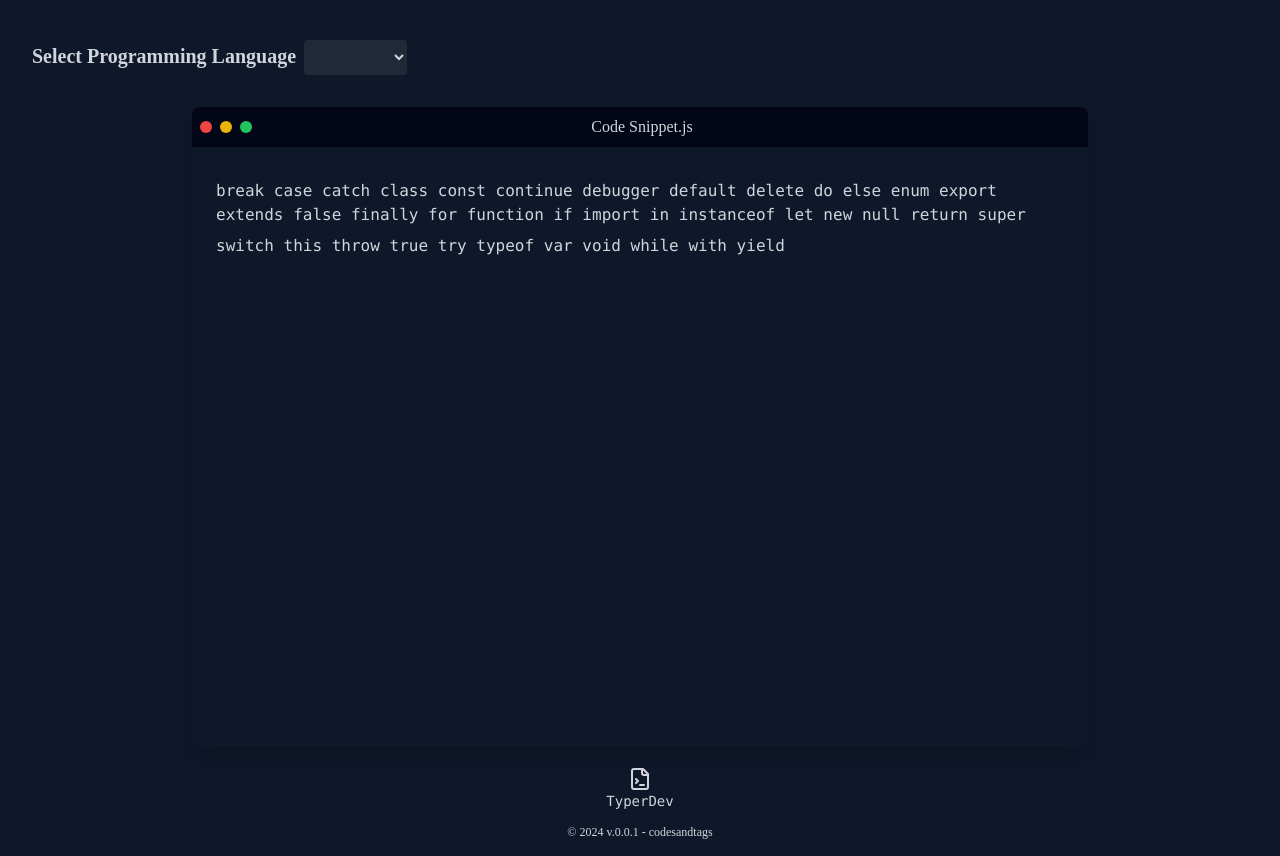
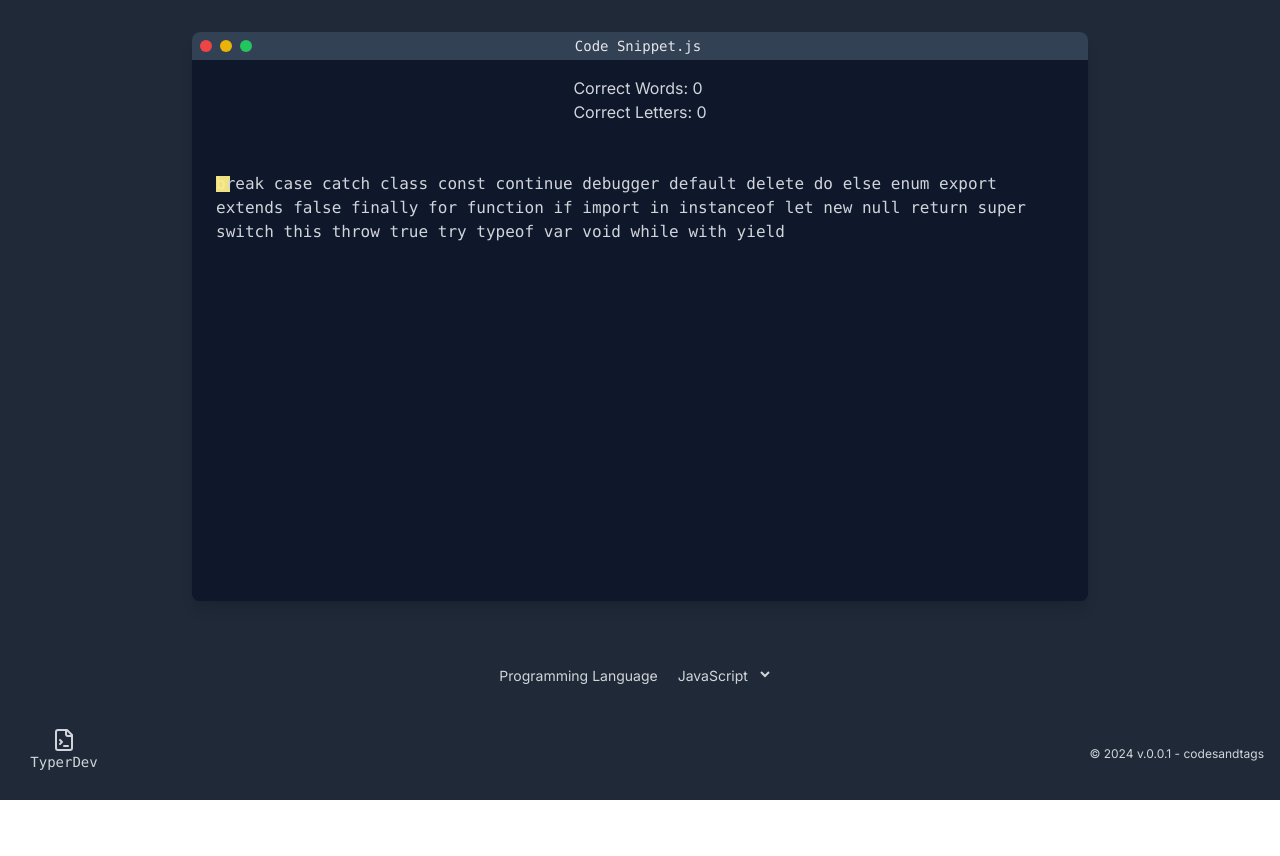
Before and after one commit to codesandtags/typerdev, a React (Vite) app: page / in a window 1280 px wide. After the commit the page ends 800 px from the top, so only its background shows below. Built offline with nearby package versions, Linux system fonts and the light colour scheme.

Commit message:
feat(typing): adding keywords and rules to capture typed words and letters

```diff
--- a/index.html
+++ b/index.html
@@ -5,6 +5,10 @@
     <link rel="icon" type="image/svg+xml" href="/vite.svg" />
     <meta name="viewport" content="width=device-width, initial-scale=1.0" />
     <title>💻 TyperDev</title>
+    <link
+      href="https://fonts.googleapis.com/css2?family=Inter:wght@400;500;600;700&display=swap"
+      rel="stylesheet"
+    />
   </head>
   <body>
     <div id="root"></div>
--- a/package.json
+++ b/package.json
@@ -14,6 +14,7 @@
   },
   "dependencies": {
     "@shadcn/ui": "^0.0.4",
+    "@tailwindcss/typography": "^0.5.15",
     "class-variance-authority": "^0.7.0",
     "clsx": "^2.1.1",
     "framer-motion": "^11.11.10",
--- a/src/App.tsx
+++ b/src/App.tsx
@@ -7,7 +7,7 @@ import { FileTerminal } from 'lucide-react';
 const App: React.FC = () => {
   const { language, setLanguage } = useContext(AppContext);
   const [codeSnippet, setCodeSnippet] = useState<string>(''); // Placeholder for code snippet
-  const languages = ['JavaScript', 'Python', 'Java', 'C++', 'Go']; // Example languages
+  const languages = ['JavaScript', 'Python', 'Java', 'Cpp', 'Go']; // Example languages
 
   const handleLanguageSelect = (selectedLanguage: string) => {
     setCodeSnippet('');
@@ -30,17 +30,17 @@ const App: React.FC = () => {
   }, [language]);
 
   return (
-    <div className="flex min-h-screen flex-col bg-slate-900 text-gray-300">
-      <header className="p-4">
+    <div className="flex h-screen w-screen flex-col bg-gray-800 text-gray-300">
+      <main className="flex flex-grow justify-center px-4 py-8">
+        <CodeDisplay codeSnippet={codeSnippet} />
+      </main>
+      <div className="mx-auto">
         <LanguageSelector
           languages={languages}
           onSelect={handleLanguageSelect}
         />
-      </header>
-      <main className="flex flex-grow">
-        <CodeDisplay codeSnippet={codeSnippet} />
-      </main>
-      <footer className="flex flex-col items-center p-4 text-center">
+      </div>
+      <footer className="flex items-center justify-between p-4 text-center">
         <div className="0 mb-2 w-24 rounded px-2 py-1 text-sm">
           <FileTerminal className="inline-block" />
           <span className="font-mono">TyperDev</span>
--- a/src/components/BlinkingCursor.tsx
+++ b/src/components/BlinkingCursor.tsx
@@ -4,13 +4,14 @@ import { motion } from 'framer-motion';
 const BlinkingCursor: React.FC = () => {
   return (
     <motion.span
-      className="bg-typerdev-yellow mt-2"
+      className="mt-2 bg-yellow-200"
       style={{
         display: 'inline-block',
         width: '14px',
         height: '1em',
-        position: 'relative',
-        top: '0.125em',
+        position: 'absolute',
+        top: '-0.4rem',
+        left: '0',
       }}
       animate={{ opacity: [0, 1] }}
       transition={{ repeat: Infinity, duration: 0.8 }}
--- a/src/components/CodeDisplay.tsx
+++ b/src/components/CodeDisplay.tsx
@@ -1,4 +1,4 @@
-import React from 'react';
+import React, { useState, useEffect } from 'react';
 import TitleBar from './TitleBar';
 import BlinkingCursor from './BlinkingCursor';
 import useTypedCode from '../hooks/useTypedCode';
@@ -9,38 +9,102 @@ interface CodeDisplayProps {
 
 const CodeDisplay: React.FC<CodeDisplayProps> = ({ codeSnippet }) => {
   const [typedCode] = useTypedCode();
+  const [correctWords, setCorrectWords] = useState<number>(0);
+  const [correctLetters, setCorrectLetters] = useState<number>(0);
+  const [isFinished, setIsFinished] = useState<boolean>(false);
+  const [startTime, setStartTime] = useState<number | null>(null);
+  const [endTime, setEndTime] = useState<number | null>(null);
+
+  useEffect(() => {
+    if (typedCode.length === 1 && startTime === null) {
+      setStartTime(Date.now());
+    }
+
+    const snippetWords = codeSnippet.split(/\s+/);
+    const typedWords = typedCode.split(/\s+/);
+
+    let correctWordCount = 0;
+    let correctLetterCount = 0;
+
+    snippetWords.forEach((word, wordIndex) => {
+      if (typedWords[wordIndex] === word) {
+        correctWordCount++;
+        correctLetterCount += word.length;
+      } else if (typedWords[wordIndex]) {
+        const minLength = Math.min(word.length, typedWords[wordIndex].length);
+        for (let i = 0; i < minLength; i++) {
+          if (word[i] === typedWords[wordIndex][i]) {
+            correctLetterCount++;
+          }
+        }
+      }
+    });
+
+    setCorrectWords(correctWordCount);
+    setCorrectLetters(correctLetterCount);
+
+    // Check if the user has finished typing the entire code snippet
+    if (typedCode.length > 0 && typedCode.length === codeSnippet.length) {
+      setIsFinished(true);
+      setEndTime(Date.now());
+    }
+  }, [typedCode, codeSnippet, startTime]);
 
   const renderCode = () => {
     const snippetChars = codeSnippet.split('');
     const typedChars = typedCode.split('');
 
     return snippetChars.map((char, index) => {
-      let className = 'text-dracula-foreground';
+      let className = 'text-foreground-500';
       if (index < typedChars.length) {
         className =
           char === typedChars[index] ? 'text-green-500' : 'text-red-500';
       }
       return (
-        <span key={index} className={className}>
+        <span key={index} className={`${className} relative`}>
           {char}
+          {index === typedChars.length && <BlinkingCursor />}
         </span>
       );
     });
   };
 
+  const totalWords = codeSnippet.split(/\s+/).length;
+  const totalLetters = codeSnippet.length;
+  const accuracy = ((correctLetters / totalLetters) * 100).toFixed(2);
+  const timeTaken =
+    startTime && endTime ? ((endTime - startTime) / 1000).toFixed(2) : null;
+
   return (
-    <div className="w-full flex flex-col items-center justify-start bg-typerdev-background text-typerdev-foreground h-[80vh]">
-      <div className="w-full max-w-4xl bg-slate-900 rounded-lg shadow-lg h-full">
-        <TitleBar title="Code Snippet.js" />
-        <div className="flex-grow p-4 bg-slate-900 rounded-b-lg overflow-y-auto">
-          <pre className="mt-2 p-2 rounded text-dracula-foreground overflow-x-auto whitespace-pre-wrap">
-            <code>
-              {renderCode()}
-              <BlinkingCursor />
-            </code>
-          </pre>
+    <div className="flex w-full max-w-4xl flex-col items-center justify-start rounded-lg bg-slate-900 shadow-lg">
+      <TitleBar title="Code Snippet.js" />
+      {isFinished ? (
+        <div className="p-4">
+          <h2 className="text-2xl font-bold">Results</h2>
+          <p>
+            Correct Words: {correctWords} / {totalWords}
+          </p>
+          <p>
+            Correct Letters: {correctLetters} / {totalLetters}
+          </p>
+          <p>Accuracy: {accuracy}%</p>
+          <p>Time Taken: {timeTaken} seconds</p>
         </div>
-      </div>
+      ) : (
+        <>
+          <div className="p-4">
+            <p>Correct Words: {correctWords}</p>
+            <p>Correct Letters: {correctLetters}</p>
+          </div>
+          {codeSnippet && (
+            <div className="flex-grow overflow-y-auto rounded-b-lg bg-slate-900 p-4">
+              <pre className="text-dracula-foreground mt-2 overflow-x-auto whitespace-pre-wrap rounded p-2">
+                <code>{renderCode()}</code>
+              </pre>
+            </div>
+          )}
+        </>
+      )}
     </div>
   );
 };
--- a/src/components/LanguageSelector.tsx
+++ b/src/components/LanguageSelector.tsx
@@ -11,15 +11,14 @@ const LanguageSelector: React.FC<LanguageSelectorProps> = ({
 }) => {
   return (
     <div className="p-4">
-      <label className="text-xl font-bold" htmlFor="selectProgrammingLanguage">
-        Select Programming Language
+      <label className="text-sm" htmlFor="selectProgrammingLanguage">
+        Programming Language
       </label>
       <select
         id="selectProgrammingLanguage"
         onChange={(e) => onSelect(e.target.value)}
-        className="mx-2 p-2 bg-gray-800 text-gray-300 rounded mt-2"
+        className="mx-2 mt-2 rounded bg-gray-800 p-2 text-sm text-gray-300"
       >
-        <option />
         {languages.map((lang) => (
           <option key={lang} value={lang}>
             {lang}
--- a/src/components/TitleBar.tsx
+++ b/src/components/TitleBar.tsx
@@ -6,15 +6,14 @@ interface TitleBarProps {
 
 const TitleBar: React.FC<TitleBarProps> = ({ title }) => {
   return (
-    <div className="flex items-center justify-between p-2 bg-slate-950 rounded-t-lg">
-      <div className="flex space-x-2">
-        <div className="w-3 h-3 bg-red-500 rounded-full"></div>
-        <div className="w-3 h-3 bg-yellow-500 rounded-full"></div>
-        <div className="w-3 h-3 bg-green-500 rounded-full"></div>
+    <div className="flex h-7 w-full items-center justify-between bg-slate-700 px-2 sm:rounded-t-lg">
+      <div className="flex items-center gap-2">
+        <div className="invisible size-3 rounded-full bg-red-500 sm:visible"></div>
+        <div className="invisible size-3 rounded-full bg-yellow-500 sm:visible"></div>
+        <div className="invisible size-3 rounded-full bg-green-500 sm:visible"></div>
       </div>
-      <h2 className="text-center text-dracula-foreground">{title}</h2>
-      <div className="w-12"></div>{' '}
-      {/* Placeholder to balance the flex layout */}
+      <div className="font-mono text-sm text-gray-200">{title}</div>
+      <div className="h-3 w-14"></div>
     </div>
   );
 };
--- a/src/main.tsx
+++ b/src/main.tsx
@@ -6,7 +6,6 @@ import './index.css';
 import { AppProvider } from './context/AppContext';
 
 ReactDOM.createRoot(document.getElementById('root')!).render(
-  <React.StrictMode>
   <AppProvider>
     <Router>
       <Routes>
@@ -14,5 +13,4 @@ ReactDOM.createRoot(document.getElementById('root')!).render(
       </Routes>
     </Router>
   </AppProvider>
-  </React.StrictMode>
 );
--- a/tailwind.config.js
+++ b/tailwind.config.js
@@ -18,6 +18,10 @@ module.exports = {
       },
     },
     extend: {
+      fontFamily: {
+        sans: ['Inter', 'system-ui', 'Helvetica', 'Arial', 'sans-serif'], // for a default sans-serif font
+        custom: ['CustomFont', 'sans-serif'], // for a custom font you added
+      },
       colors: {
         border: 'hsl(var(--border))',
         input: 'hsl(var(--input))',
@@ -58,9 +62,6 @@ module.exports = {
         md: `calc(var(--radius) - 2px)`,
         sm: 'calc(var(--radius) - 4px)',
       },
-      fontFamily: {
-        sans: ['var(--font-sans)', ...fontFamily.sans],
-      },
       keyframes: {
         'accordion-down': {
           from: { height: '0' },
@@ -77,5 +78,5 @@ module.exports = {
       },
     },
   },
-  plugins: [require('tailwindcss-animate')],
+  plugins: [require('tailwindcss-animate'), require('@tailwindcss/typography')],
 };
```
Also changed, not shown: public/snippets/cpp-keywords.json (added, +99 -0 lines), public/snippets/go-keywords.json (added, +27 -0 lines), public/snippets/java-keywords.json (added, +53 -0 lines), 1 other file (tests, documents, lock files or other folders). Lines whose indentation alone changed are shown as unchanged.
